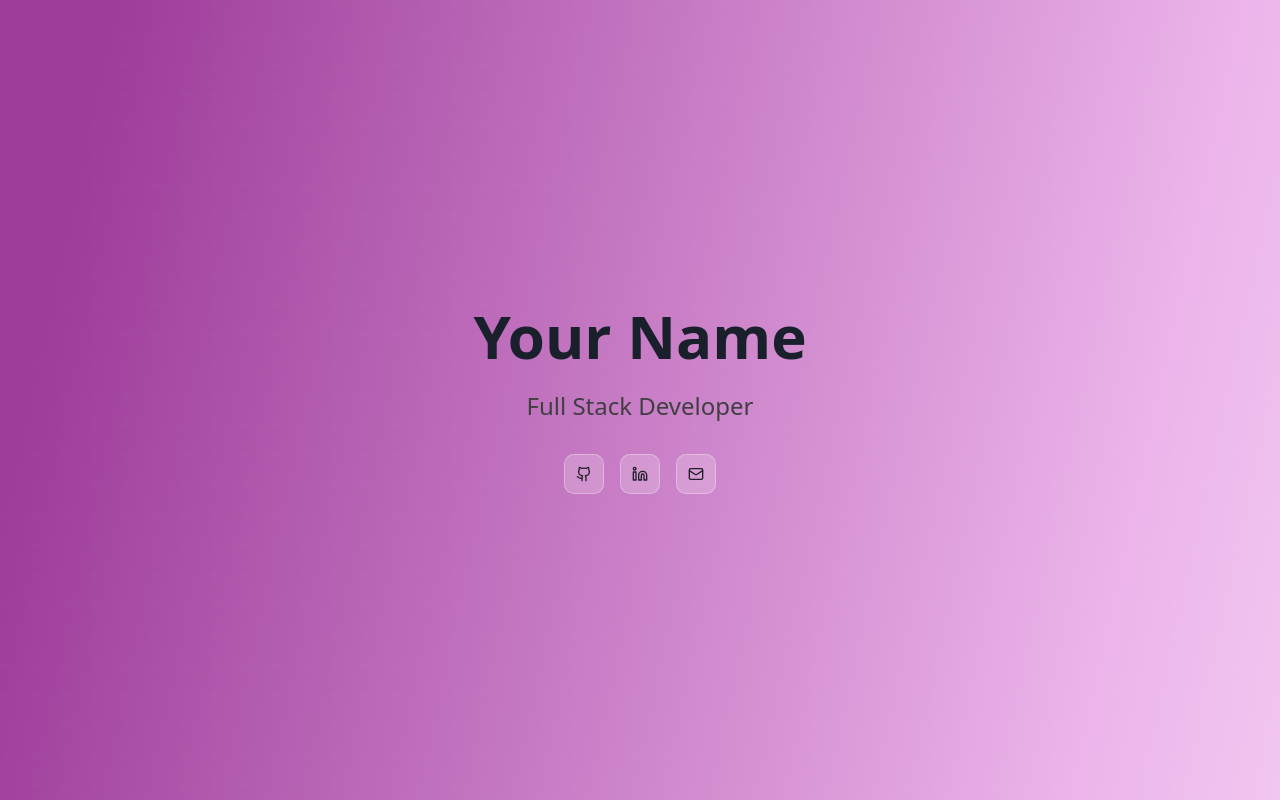
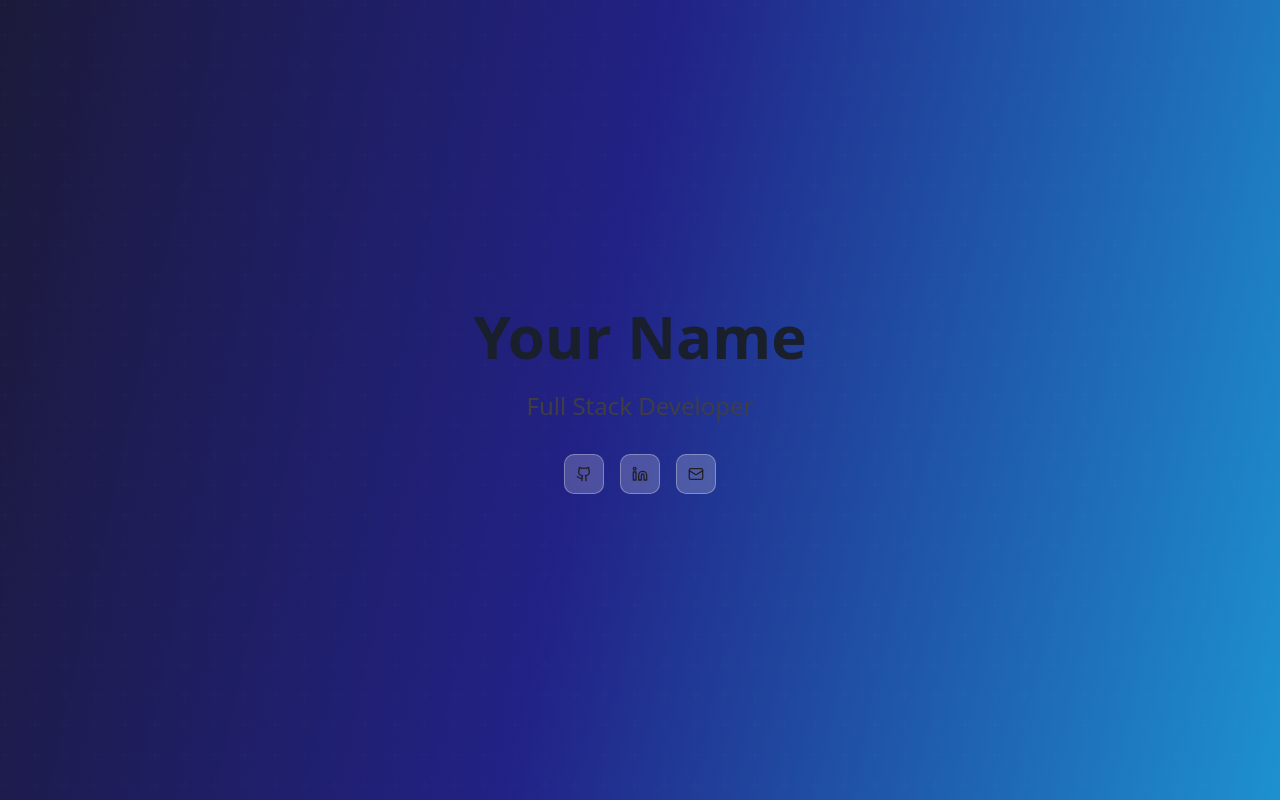
Before and after one commit to Anirudhreddy7799/modern-glance-showcase, a React (Vite) app: page / in a window 1280 px wide. Shown: the top 800 px of the page. Built offline with nearby package versions, Linux system fonts and the light colour scheme.

Commit message:
Update color scheme to blue
Changed the color scheme of the application to utilize various shades of blue for a cohesive design.
[skip gpt_engineer]

```diff
--- a/src/pages/Index.tsx
+++ b/src/pages/Index.tsx
@@ -10,7 +10,7 @@ const Index = () => {
   return (
     <div className="min-h-screen relative">
       {/* Modern gradient overlay */}
-      <div className="absolute inset-0 bg-[linear-gradient(102.3deg,_rgba(147,39,143,1)_5.9%,_rgba(234,172,232,1)_64%,_rgba(246,219,245,1)_89%)] opacity-90" />
+      <div className="absolute inset-0 bg-[linear-gradient(102.3deg,_rgba(2,0,36,1)_0%,_rgba(9,9,121,1)_35%,_rgba(0,212,255,1)_100%)] opacity-90" />
 
       {/* Animated background patterns */}
       <div
```
